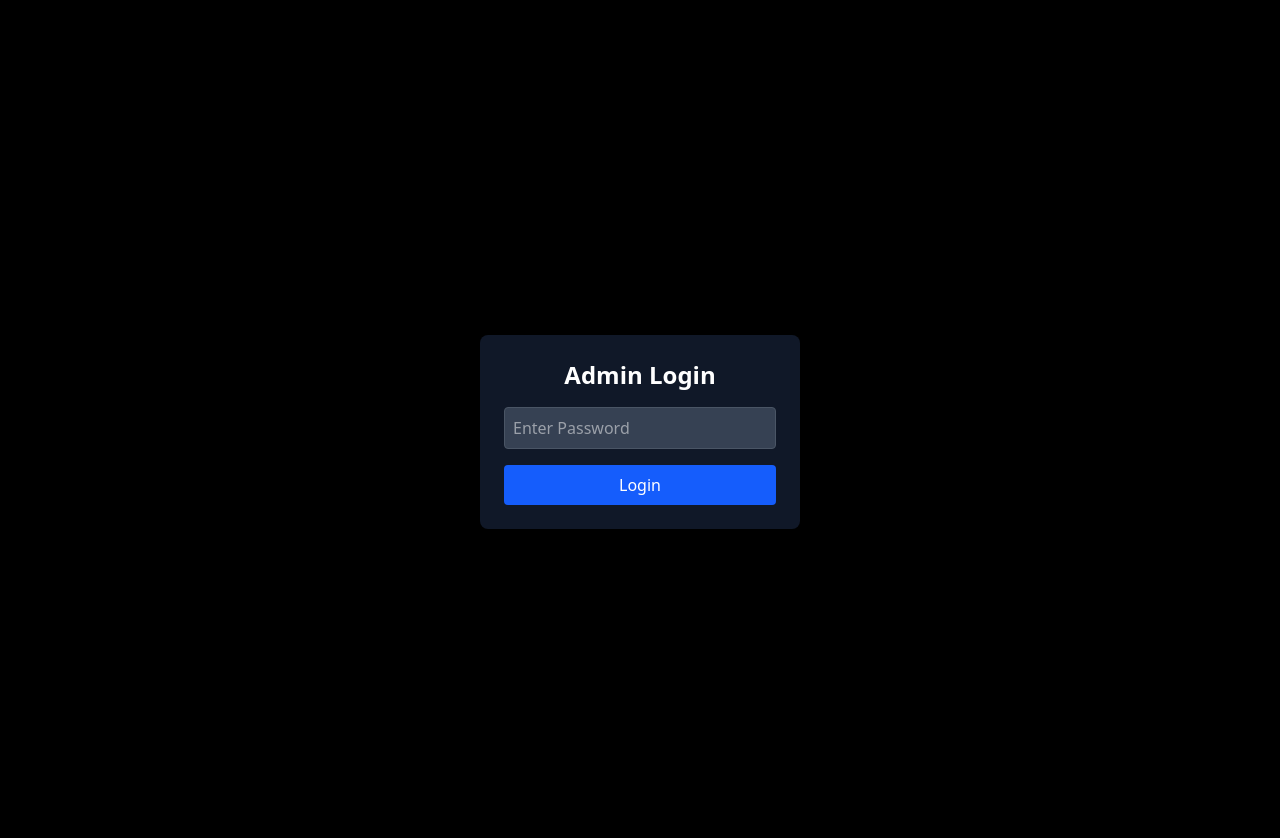
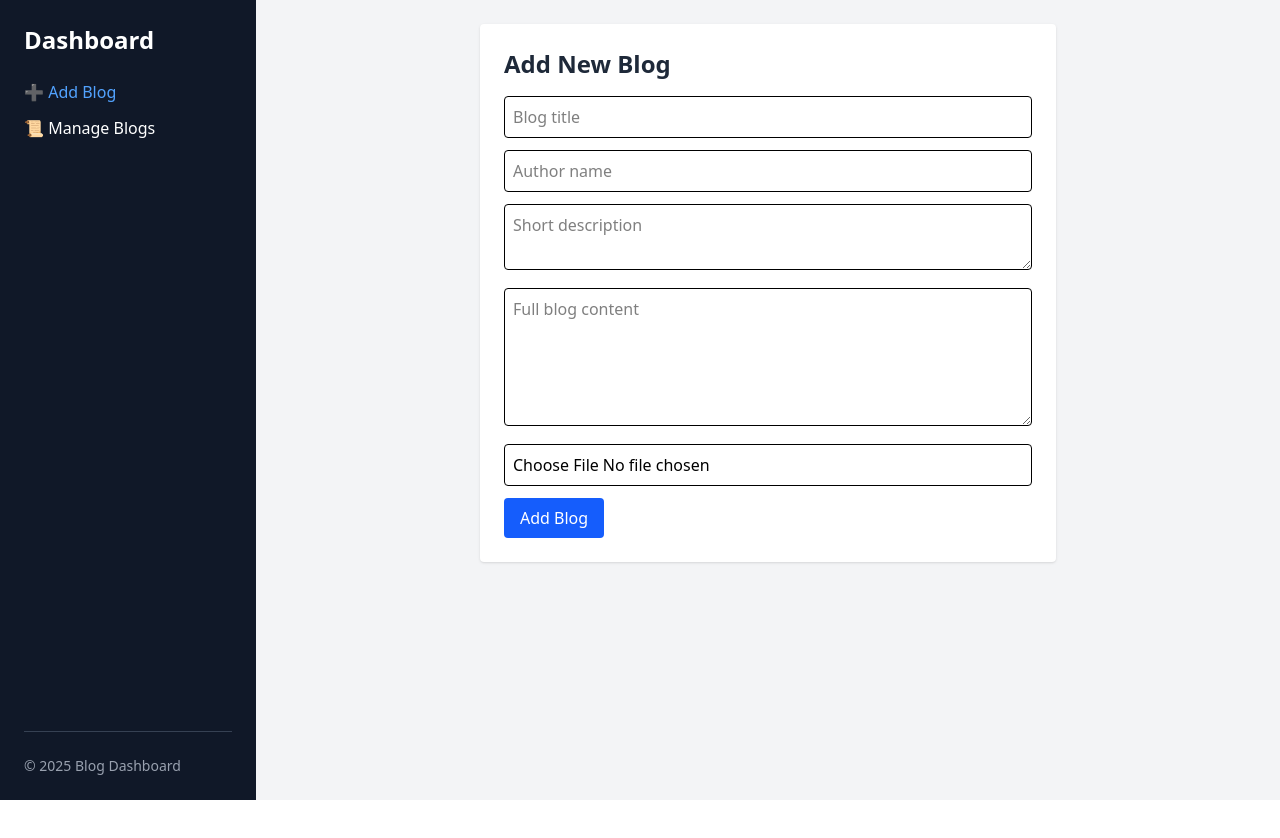
Before and after one commit to hamzaslysol-dot/My-Portfolio, a React (Vite) app: page /dashboard/add in a window 1280 px wide. Before the commit this address led to /dashboard/login. Shown: the top 838 px of the page. After the commit the page ends 800 px from the top, so only its background shows below. Built offline with nearby package versions, Linux system fonts and the light colour scheme.

Commit message:
Uploading pic adding blog and deleting blog

```diff
--- a/package.json
+++ b/package.json
@@ -13,6 +13,7 @@
   "dependencies": {
     "@emailjs/browser": "^4.4.1",
     "@tailwindcss/vite": "^4.1.13",
+    "axios": "^1.12.2",
     "cors": "^2.8.5",
     "dotenv": "^17.2.3",
     "drizzle-orm": "^0.44.6",
--- a/src/Components/pages/addBlog.tsx
+++ b/src/Components/pages/addBlog.tsx
@@ -1,66 +1,92 @@
-// src/Components/pages/addBlog.tsx
 import { useState } from "react";
+import axios from "axios";
 
-export default function AddBlogForm() {
+const AddBlogForm = () => {
   const [title, setTitle] = useState("");
-  const [author_name, setAuthor] = useState("");
+  const [author, setAuthor] = useState("");
   const [description, setDescription] = useState("");
+  const [content, setContent] = useState("");
   const [image, setImage] = useState<File | null>(null);
+  const [message, setMessage] = useState("");
 
   const handleSubmit = async (e: React.FormEvent) => {
     e.preventDefault();
 
     const formData = new FormData();
     formData.append("title", title);
-    formData.append("author_name", author_name);
+    formData.append("author", author);
     formData.append("description", description);
+    formData.append("content", content);
     if (image) formData.append("image", image);
 
-    const res = await fetch("http://localhost:8000/api/blogs", {
-      method: "POST",
-      body: formData,
-    });
+    try {
+      await axios.post("http://localhost:8000/api/blogs", formData, {
+        headers: { "Content-Type": "multipart/form-data" },
+      });
 
-    const data = await res.json();
-    alert(data.message);
+      setMessage("✅ Blog added successfully!");
+      setTitle("");
+      setAuthor("");
+      setDescription("");
+      setContent("");
+      setImage(null);
+    } catch (err) {
+      console.error(err);
+      setMessage("❌ Error adding blog.");
+    }
   };
 
   return (
-    <div className="max-w-xl mx-auto mt-10 p-6 text-black bg-gray-300 shadow-md rounded">
-      <h2 className="text-2xl font-bold mb-4">Add New Blog</h2>
+    <div className="max-w-xl mx-auto bg-white p-6 rounded shadow">
+      <h2 className="text-2xl font-bold mb-4 text-gray-800">Add New Blog</h2>
       <form onSubmit={handleSubmit} className="space-y-3">
         <input
           type="text"
-          placeholder="Author Name"
-          className="w-full p-2 border rounded"
-          value={author_name}
-          onChange={(e) => setAuthor(e.target.value)}
+          value={title}
+          onChange={(e) => setTitle(e.target.value)}
+          placeholder="Blog title"
+          className="w-full border rounded p-2"
+          required
         />
         <input
           type="text"
-          placeholder="Title"
-          className="w-full p-2 border rounded"
-          value={title}
-          onChange={(e) => setTitle(e.target.value)}
+          value={author}
+          onChange={(e) => setAuthor(e.target.value)}
+          placeholder="Author name"
+          className="w-full border rounded p-2"
+          required
         />
         <textarea
-          placeholder="Description"
-          className="w-full p-2 border rounded"
           value={description}
           onChange={(e) => setDescription(e.target.value)}
+          placeholder="Short description"
+          rows={2}
+          className="w-full border rounded p-2"
+          required
+        />
+        <textarea
+          value={content}
+          onChange={(e) => setContent(e.target.value)}
+          placeholder="Full blog content"
+          rows={5}
+          className="w-full border rounded p-2"
+          required
         />
         <input
           type="file"
-          accept="image/*"
           onChange={(e) => setImage(e.target.files?.[0] || null)}
+          className="w-full border rounded p-2"
         />
         <button
           type="submit"
-          className="bg-blue-200 text-white px-4 py-2 rounded hover:bg-blue-700"
+          className="bg-blue-600 text-white px-4 py-2 rounded hover:bg-blue-700"
         >
           Add Blog
         </button>
       </form>
+      {message && <p className="mt-3 text-green-600">{message}</p>}
     </div>
   );
-}
+};
+
+export default AddBlogForm;
--- a/src/Components/pages/dashboardLayout.tsx
+++ b/src/Components/pages/dashboardLayout.tsx
@@ -1,84 +1,43 @@
-import { Link, Outlet, useLocation, useNavigate } from "react-router-dom";
-import { useState, useEffect } from "react";
+import { Link, Outlet, useLocation } from "react-router-dom";
 
-export default function DashboardLayout() {
-  const [isLoggedIn, setIsLoggedIn] = useState(
-    localStorage.getItem("isLoggedIn") === "true"
-  );
-  const navigate = useNavigate();
-  const location = useLocation();
-
-  const handleLogout = () => {
-    localStorage.removeItem("isLoggedIn");
-    setIsLoggedIn(false);
-    navigate("/dashboard/login");
-  };
-
-  const isViewPage = location.pathname.includes("/dashboard/view");
-
-  useEffect(() => {
-    // Redirect to login if not logged in and trying to access protected pages
-    if (!isLoggedIn && location.pathname === "/dashboard/add") {
-      navigate("/dashboard/login");
-    }
-  }, [isLoggedIn, location, navigate]);
+const DashboardLayout = () => {
+  const { pathname } = useLocation();
 
   return (
-    <div className="min-h-screen bg-black text-white flex flex-col">
-      {/* Top Navbar (for View Blogs page) */}
-      {isViewPage && (
-        <header className="flex justify-between items-center px-6 py-4 bg-gray-900 shadow-lg">
-          <h1 className="text-2xl font-bold">📰 Blog Dashboard</h1>
-          {!isLoggedIn ? (
-            <Link
-              to="/dashboard/login"
-              className="bg-blue-600 hover:bg-blue-700 px-4 py-2 rounded"
-            >
-              Login
-            </Link>
-          ) : (
-            <button
-              onClick={handleLogout}
-              className="bg-red-600 hover:bg-red-700 px-4 py-2 rounded"
-            >
-              Logout
-            </button>
-          )}
-        </header>
-      )}
+    <div className="flex min-h-screen">
+      <aside className="w-64 bg-gray-900 text-white p-6 flex flex-col">
+        <h2 className="text-2xl font-bold mb-6">Dashboard</h2>
 
-      <div className="flex flex-1">
-        {/* Sidebar (only visible when logged in and NOT on /view) */}
-        {isLoggedIn && !isViewPage && (
-          <aside className="w-64 bg-gray-900 p-6 flex flex-col justify-between">
-            <div>
-              <h2 className="text-xl font-bold mb-6 text-center">Dashboard</h2>
-              <nav className="space-y-4">
-                <Link
-                  to="/dashboard/view"
-                  className="block hover:text-blue-400"
-                >
-                  View Blogs
-                </Link>
-                <Link to="/dashboard/add" className="block hover:text-blue-400">
-                  Add Blog
-                </Link>
-              </nav>
-            </div>
-            <button
-              onClick={handleLogout}
-              className="bg-red-600 hover:bg-red-700 text-white py-2 rounded"
-            >
-              Logout
-            </button>
-          </aside>
-        )}
+        <nav className="flex flex-col gap-3">
+          <Link
+            to="add"
+            className={`${
+              pathname.includes("add") ? "text-blue-400" : "text-white"
+            } hover:text-blue-400 transition`}
+          >
+            ➕ Add Blog
+          </Link>
 
-        {/* Main content */}
-        <main className="flex-1 p-8 overflow-y-auto">
-          <Outlet context={{ isLoggedIn, setIsLoggedIn }} />
-        </main>
-      </div>
+          <Link
+            to="view"
+            className={`${
+              pathname.includes("view") ? "text-blue-400" : "text-white"
+            } hover:text-blue-400 transition`}
+          >
+            📜 Manage Blogs
+          </Link>
+        </nav>
+
+        <div className="mt-auto text-sm text-gray-400 pt-6 border-t border-gray-700">
+          © {new Date().getFullYear()} Blog Dashboard
+        </div>
+      </aside>
+
+      <main className="flex-1 bg-gray-100 p-6 overflow-auto">
+        <Outlet />
+      </main>
     </div>
   );
-}
+};
+
+export default DashboardLayout;
--- a/src/Components/pages/manageBlog.tsx
+++ b/src/Components/pages/manageBlog.tsx
@@ -1,93 +1,76 @@
 import { useEffect, useState } from "react";
-import Container from "../container";
+import axios from "axios";
 
 interface Blog {
   id: number;
   title: string;
-  author_name: string;
-  description: string;
-  image: string;
+  content: string;
+  image?: string;
+  createdAt: string;
 }
 
-export default function ManageBlogs() {
+const ManageBlogs = () => {
   const [blogs, setBlogs] = useState<Blog[]>([]);
-  const [loading, setLoading] = useState(false);
+  const [loading, setLoading] = useState(true);
 
   const fetchBlogs = async () => {
     try {
-      setLoading(true);
-      const res = await fetch("http://localhost:8000/api/blogs");
-      const data = await res.json();
-      setBlogs(data.data || data); // handle both array and paginated form
+      const { data } = await axios.get("http://localhost:8000/api/blogs");
+      if (Array.isArray(data)) {
+        setBlogs(data);
+      } else {
+        console.error("Unexpected response:", data);
+        setBlogs([]);
+      }
     } catch (err) {
-      console.error("❌ Error fetching blogs:", err);
+      console.error("Error fetching blogs:", err);
+      setBlogs([]);
     } finally {
       setLoading(false);
     }
+  };
+  const deleteBlog = async (id: number) => {
+    if (!confirm("Are you sure you want to delete this blog?")) return;
+    await axios.delete(`http://localhost:8000/api/blogs/${id}`);
+    fetchBlogs();
   };
 
   useEffect(() => {
     fetchBlogs();
   }, []);
 
-  const deleteBlog = async (id: number) => {
-    if (!confirm("Are you sure you want to delete this blog?")) return;
-
-    try {
-      const res = await fetch(`http://localhost:8000/api/blogs/${id}`, {
-        method: "DELETE",
-      });
-      const data = await res.json();
-      alert(data.message);
-      fetchBlogs();
-    } catch (err) {
-      console.error("❌ Error deleting blog:", err);
-    }
-  };
-
-  if (loading)
-    return <p className="text-center mt-10 text-white">Loading...</p>;
+  if (loading) return <p className="text-center mt-10">Loading blogs...</p>;
 
   return (
-    <div className="p-6 bg-black min-h-screen text-white">
-      <h2 className="text-3xl font-bold mb-6 text-center">Manage Blogs</h2>
-      <Container>
-        <div className="grid sm:grid-cols-1 md:grid-cols-2 lg:grid-cols-2 gap-6">
-          {blogs.length > 0 ? (
-            blogs.map((blog) => (
-              <div
-                key={blog.id}
-                className="p-4 border rounded-lg shadow-md bg-gray-800 hover:shadow-lg transition-all"
-              >
+    <div className="p-6">
+      <h2 className="text-2xl font-bold mb-4">Manage Blogs</h2>
+      {blogs.length === 0 ? (
+        <p className="text-gray-600">No blogs found.</p>
+      ) : (
+        <div className="grid gap-4">
+          {blogs.map((blog) => (
+            <div key={blog.id} className="border rounded p-4 shadow bg-white">
+              <h3 className="text-lg font-semibold">{blog.title}</h3>
+              {blog.image && (
                 <img
-                  src={
-                    blog.image?.startsWith("http")
-                      ? blog.image
-                      : `http://localhost:8000${blog.image}`
-                  }
-                  alt={blog.title}
-                  className="h-48 w-full object-cover rounded mb-3"
+                  src={`http://localhost:8000${blog.image}`}
+                  alt=""
+                  className="w-full h-40 object-cover my-2 rounded"
                 />
-                <h3 className="text-xl font-semibold">{blog.title}</h3>
-                <p className="text-gray-400">{blog.author_name}</p>
-                <p className="mt-2 text-gray-300 text-sm">
-                  {blog.description.slice(0, 100)}...
-                </p>
+              )}
+              <p className="text-gray-700">{blog.content}</p>
               <button
                 onClick={() => deleteBlog(blog.id)}
-                  className="mt-4 bg-red-600 text-white px-3 py-1 rounded hover:bg-red-700"
+                className="mt-3 bg-red-600 text-white px-3 py-1 rounded hover:bg-red-700"
               >
                 Delete
               </button>
             </div>
-            ))
-          ) : (
-            <p className="text-center text-gray-400 col-span-2">
-              No blogs found.
-            </p>
+          ))}
+        </div>
       )}
     </div>
-      </Container>
-    </div>
   );
-}
+};
+
+export default ManageBlogs;
--- /dev/null
+++ b/src/server/schema/blogs.ts
@@ -0,0 +1,15 @@
+import {
+  mysqlTable,
+  serial,
+  varchar,
+  text,
+  timestamp,
+} from "drizzle-orm/mysql-core";
+
+export const blogs = mysqlTable("blogs", {
+  id: serial("id").primaryKey(),
+  title: varchar("title", { length: 255 }).notNull(),
+  content: text("content").notNull(),
+  image: varchar("image", { length: 500 }),
+  createdAt: timestamp("created_at").defaultNow(),
+});
```
Also changed, not shown: src/db.ts (+11 -1 lines), src/server.ts (+10 -0 lines), src/server/blogRoutes.ts (+57 -34 lines), 3 other files (tests, documents, lock files or other folders). Lines whose indentation alone changed are shown as unchanged.
